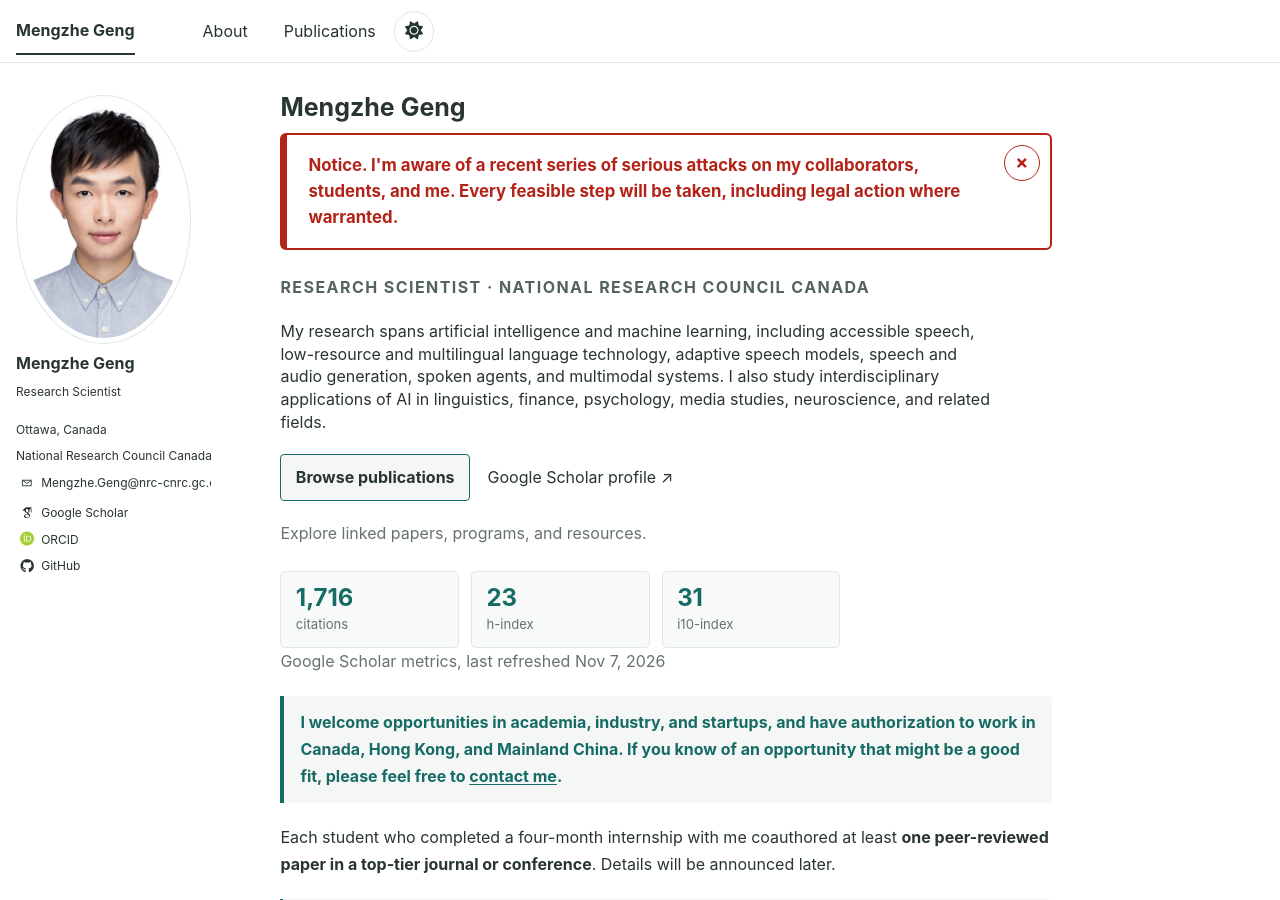
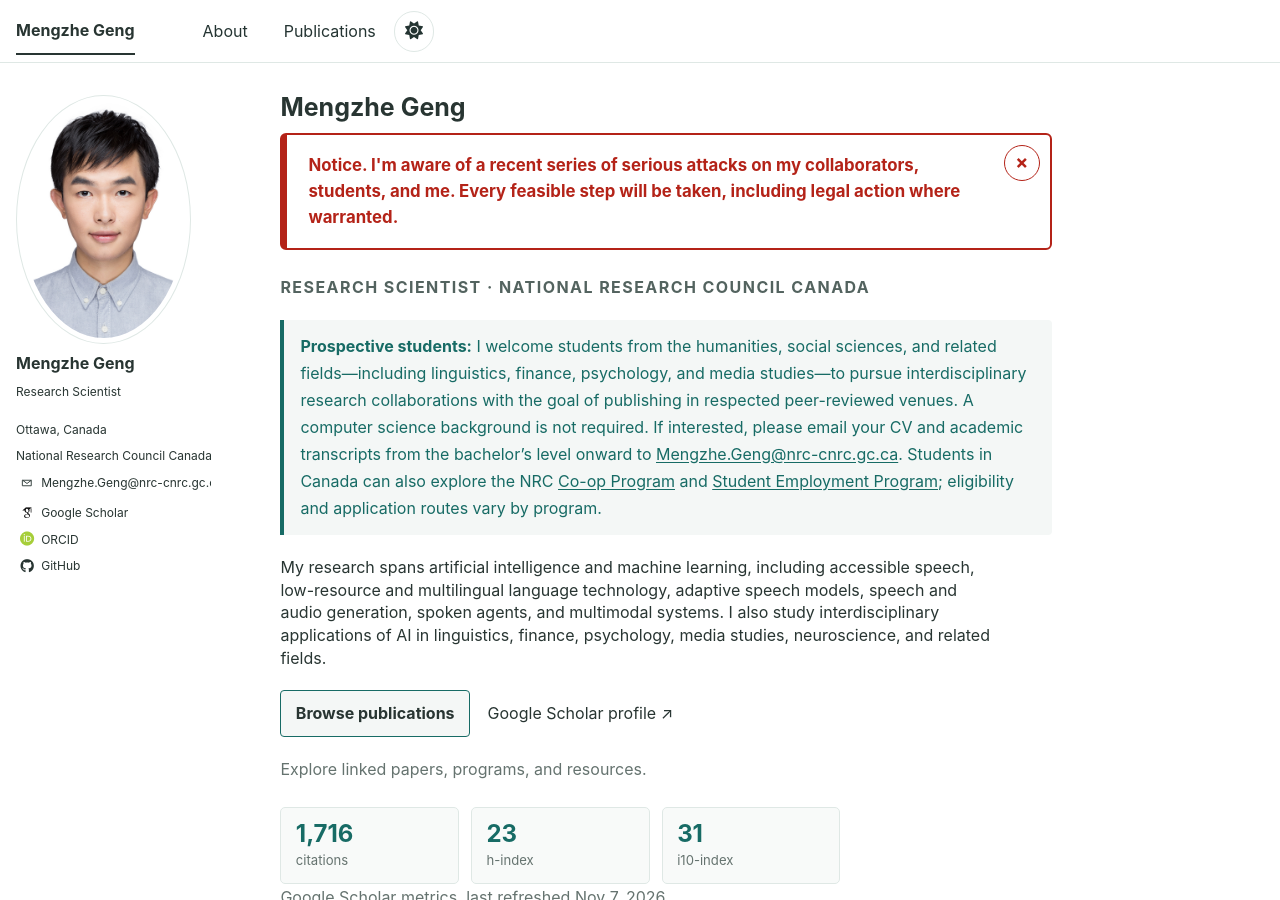
Before and after one commit to MENGZHEGENG/MENGZHEGENG.github.io, a Jekyll site: the page built from _pages/about.md, in a window 1280 px wide and 900 px high. Built offline with Jekyll 4.4.1, drawn with Linux system fonts in a browser that asks for light colours; some web fonts are replaced; some of the changed lines change nothing that is shown.

Commit message:
Add interdisciplinary student opportunity notice

```diff
--- a/_pages/about.md
+++ b/_pages/about.md
@@ -4,7 +4,7 @@ permalink: /
 title: "Mengzhe Geng"
 seo_title: "Mengzhe Geng · Artificial Intelligence and Machine Learning"
 description: "Mengzhe Geng is a Research Scientist at the National Research Council Canada studying artificial intelligence and machine learning across speech and language technology, multimodal systems, and interdisciplinary applications."
-last_modified_at: 2026-11-02
+last_modified_at: 2026-11-07
 author_profile: true
 classes: wide
 show_safety_notice: true
@@ -21,6 +21,8 @@ show_safety_notice: true
 
 
 <p class="eyebrow">Research Scientist <span aria-hidden="true">·</span> <a href="https://nrc.canada.ca/en">National Research Council Canada</a></p>
+
+<p class="availability-notice student-opportunity-notice"><strong>Prospective students:</strong> I welcome students from the humanities, social sciences, and related fields—including linguistics, finance, psychology, and media studies—to pursue interdisciplinary research collaborations with the goal of publishing in respected peer-reviewed venues. A computer science background is not required. If interested, please email your CV and academic transcripts from the bachelor’s level onward to <a href="mailto:Mengzhe.Geng@nrc-cnrc.gc.ca">Mengzhe.Geng@nrc-cnrc.gc.ca</a>. Students in Canada can also explore the NRC <a href="https://nrc.canada.ca/en/corporate/careers/nrc-co-op-program">Co-op Program</a> and <a href="https://nrc.canada.ca/en/corporate/careers/nrc-student-employment-program">Student Employment Program</a>; eligibility and application routes vary by program.</p>
 
 <p class="lede">My research spans artificial intelligence and machine learning, including accessible speech, low-resource and multilingual language technology, adaptive speech models, speech and audio generation, spoken agents, and multimodal systems. I also study interdisciplinary applications of AI in linguistics, finance, psychology, media studies, neuroscience, and related fields.</p>
 
```
